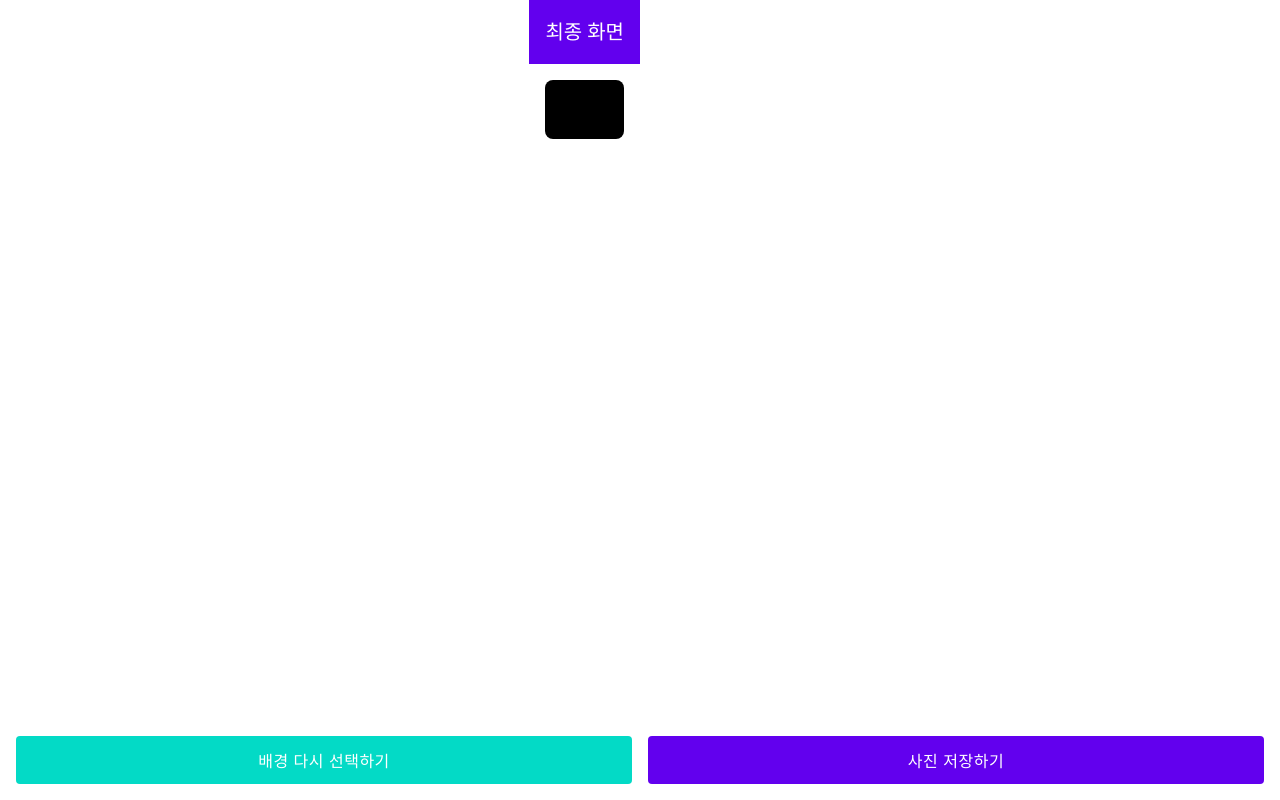
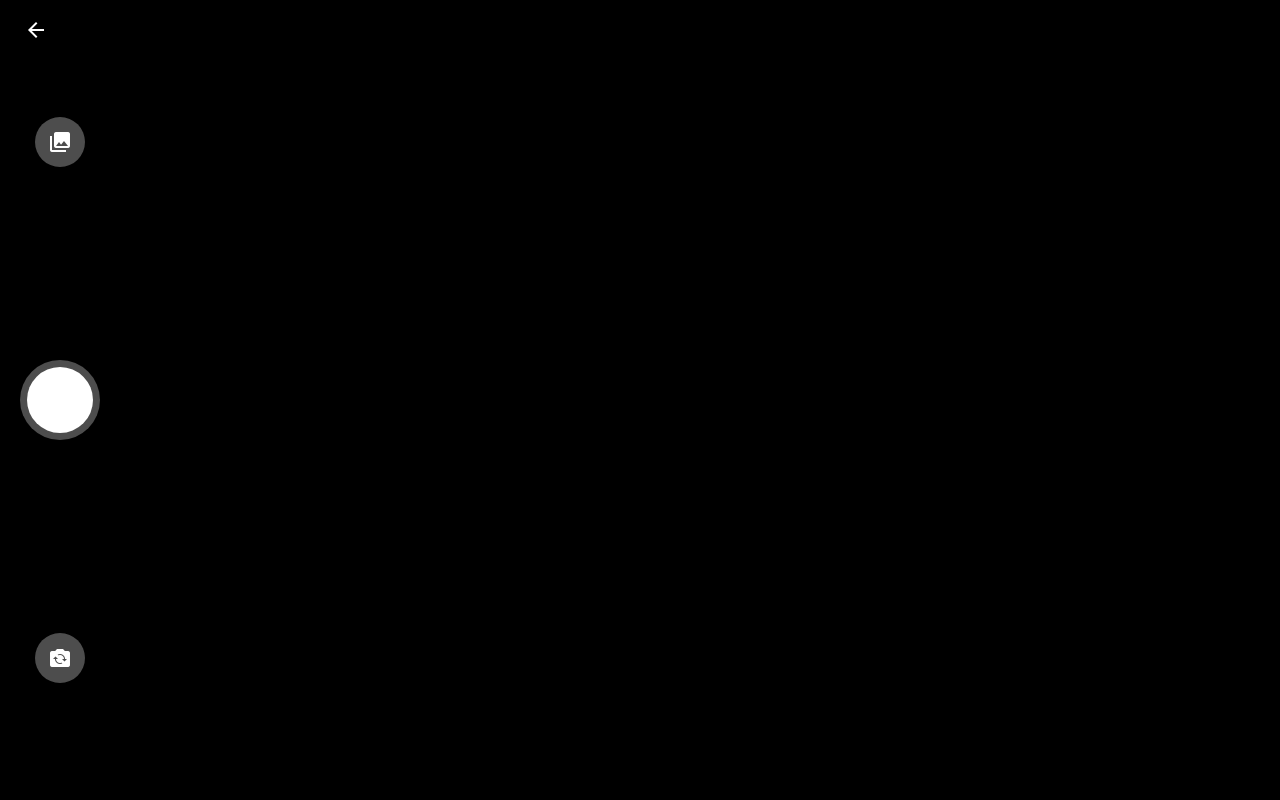
Before and after one commit to gunggme/filter_website, a Vue app: page /final in a window 1280 px wide. Built offline with nearby package versions, Linux system fonts and the light colour scheme; the HTML template or start-up script is replaced by a standard one.

Commit message:
안드로이드화 진행중

```diff
--- a/src/views/FinalView.vue
+++ b/src/views/FinalView.vue
@@ -425,13 +425,17 @@ onUnmounted(() => {
 </script>
 
 <template>
-  <div class="final-view android-screen">
-    <div class="toolbar">
-      <h1>최종 화면</h1>
+  <div class="camera-app">
+    <div class="top-controls">
+      <button
+        class="back-button"
+        @click="$router.push('/background')"
+      >
+        <span class="material-icons">arrow_back</span>
+      </button>
     </div>
 
-    <div class="content">
-      <div class="camera-container">
+    <div class="camera-view">
       <video
         ref="videoRef"
         autoplay
@@ -444,106 +448,154 @@ onUnmounted(() => {
       ></canvas>
     </div>
 
-      <div class="action-buttons">
-        <button
-          class="android-button secondary"
-          @click="$router.push('/background')"
-        >
-          배경 다시 선택하기
-        </button>
-        <button
-          class="android-button"
-          @click="saveImage"
-        >
-          사진 저장하기
-        </button>
+    <div class="bottom-controls">
+      <div class="control-button preview-button">
+        <span class="material-icons">photo_library</span>
+      </div>
+      <div class="capture-button" @click="saveImage">
+        <div class="inner-circle"></div>
+      </div>
+      <div class="control-button switch-button">
+        <span class="material-icons">flip_camera_ios</span>
       </div>
     </div>
   </div>
 </template>
 
 <style scoped>
-.android-screen {
-  height: 100%;
+.camera-app {
+  position: fixed;
+  top: 0;
+  left: 0;
+  right: 0;
+  bottom: 0;
+  background: #000;
   display: flex;
   flex-direction: column;
-  background-color: #FFFFFF;
 }
 
-.toolbar {
+.top-controls {
+  position: absolute;
+  top: 0;
+  left: 0;
+  right: 0;
+  height: 60px;
   padding: 16px;
-  background-color: #6200EE;
-  color: white;
-  elevation: 4;
+  display: flex;
+  align-items: center;
+  z-index: 100;
+  background: linear-gradient(to bottom, rgba(0,0,0,0.5), transparent);
 }
 
-.toolbar h1 {
-  font-size: 20px;
-  font-weight: 500;
+.back-button {
+  width: 40px;
+  height: 40px;
+  border: none;
+  background: none;
+  color: white;
+  cursor: pointer;
+  display: flex;
+  align-items: center;
+  justify-content: center;
+  border-radius: 50%;
 }
 
-.content {
-  flex: 1;
-  padding: 16px;
-  display: flex;
-  flex-direction: column;
-  gap: 16px;
+.back-button:active {
+  background: rgba(255,255,255,0.2);
 }
 
-.camera-container {
-  width: 100%;
-  aspect-ratio: 3/4;
+.camera-view {
+  flex: 1;
+  position: relative;
+  overflow: hidden;
   background: #000;
-  border-radius: 8px;
-  overflow: hidden;
-  position: relative;
-  margin: 0 auto;
-  max-width: 100vh; /* 화면 높이를 넘지 않도록 제한 */
 }
 
-video {
+video, canvas {
   position: absolute;
   width: 100%;
   height: 100%;
   object-fit: cover;
+}
+
+video {
   opacity: 0;
 }
 
-canvas {
+.bottom-controls {
   position: absolute;
-  width: 100%;
-  height: 100%;
-  object-fit: cover;
-  transform-origin: center;
+  bottom: 0;
+  left: 0;
+  right: 0;
+  height: 120px;
+  padding: 20px;
+  display: flex;
+  justify-content: space-around;
+  align-items: center;
+  background: linear-gradient(to top, rgba(0,0,0,0.5), transparent);
+}
+
+.control-button {
+  width: 50px;
+  height: 50px;
+  border-radius: 50%;
+  background: rgba(255,255,255,0.3);
+  display: flex;
+  align-items: center;
+  justify-content: center;
+  color: white;
+  cursor: pointer;
+}
+
+.control-button:active {
+  background: rgba(255,255,255,0.4);
+}
+
+.capture-button {
+  width: 80px;
+  height: 80px;
+  border-radius: 50%;
+  background: rgba(255,255,255,0.3);
+  padding: 3px;
+  cursor: pointer;
+  display: flex;
+  align-items: center;
+  justify-content: center;
+}
+
+.inner-circle {
+  width: 90%;
+  height: 90%;
+  border-radius: 50%;
+  background: white;
+  transition: all 0.2s ease;
+}
+
+.capture-button:active .inner-circle {
+  width: 85%;
+  height: 85%;
 }
 
 /* 안드로이드 대응을 위한 추가 스타일 */
 @media screen and (orientation: landscape) {
-  .camera-container {
-    aspect-ratio: 4/3;
-    max-height: 80vh;
+  .bottom-controls {
+    right: 120px;
+    height: 100%;
+    width: 120px;
+    flex-direction: column;
+    background: linear-gradient(to left, rgba(0,0,0,0.5), transparent);
   }
 }
 
-.action-buttons {
-  display: flex;
-  gap: 16px;
-  padding: 16px;
-  margin-top: auto;
-  position: fixed;
-  bottom: 0;
-  left: 0;
-  right: 0;
-  background: rgba(255, 255, 255, 0.9);
-  z-index: 1000;
+/* 노치 디스플레이 대응 */
+@supports (padding-top: env(safe-area-inset-top)) {
+  .top-controls {
+    padding-top: calc(16px + env(safe-area-inset-top));
+    height: calc(60px + env(safe-area-inset-top));
   }
 
-.android-button {
-  flex: 1;
-  min-height: 48px; /* 터치하기 쉽게 버튼 크기 증가 */
+  .bottom-controls {
+    padding-bottom: calc(20px + env(safe-area-inset-bottom));
   }
-
-.android-button.secondary {
-  background-color: #03DAC6;
 }
 </style>
```
Lines whose indentation alone changed are shown as unchanged.
